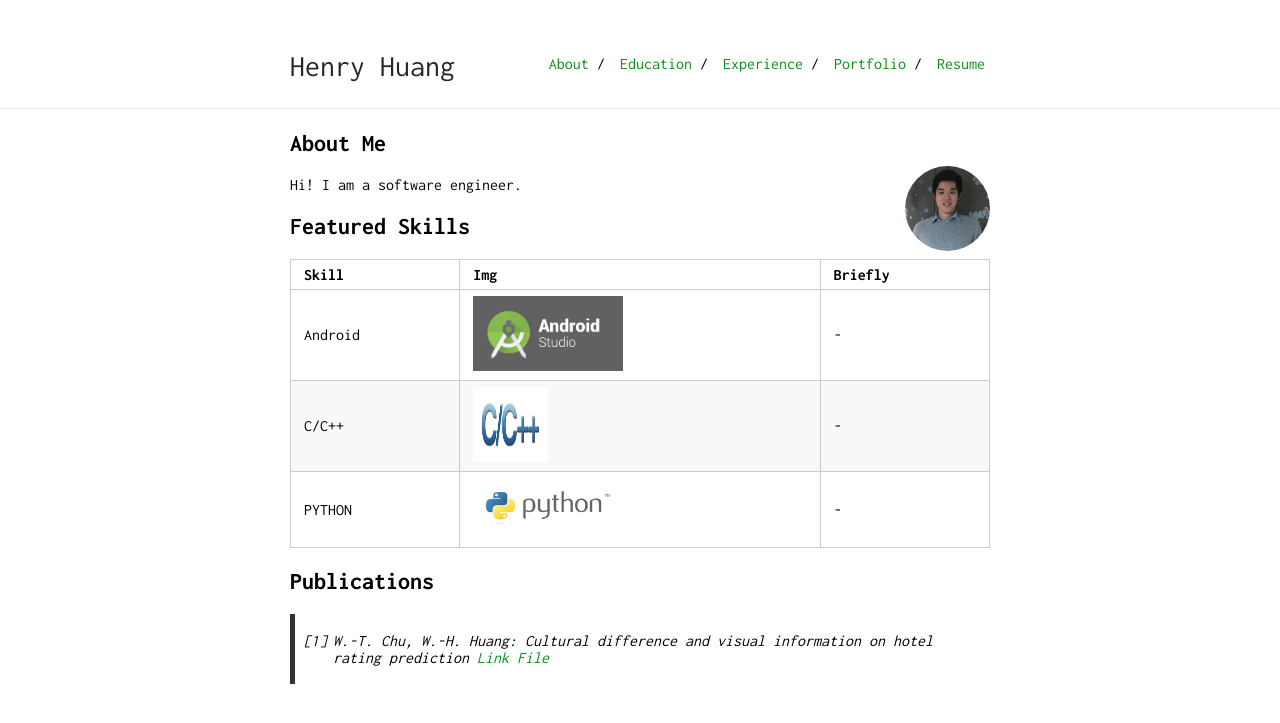
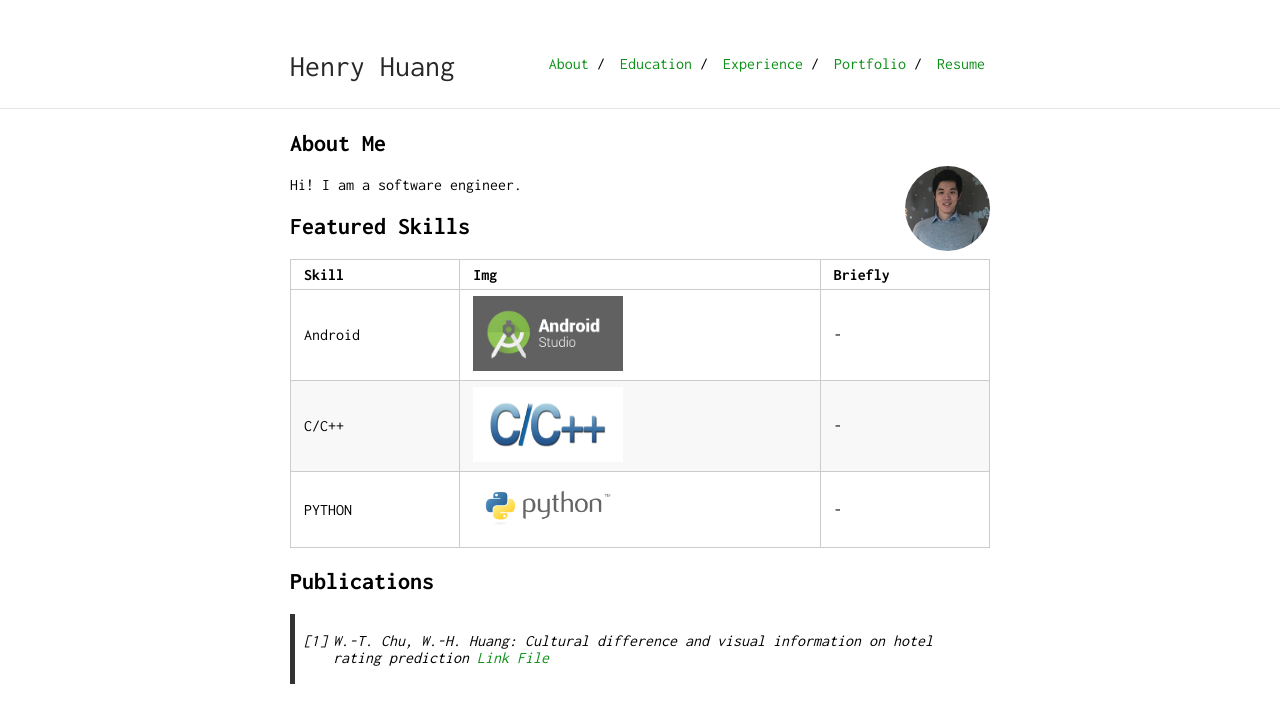
Before and after one commit to henry0726/henry0726.github.io, a Jekyll site: the page built from index.md, in a window 1280 px wide. Shown: the top 723 px of the page. Built offline with Jekyll 4.4.1, drawn with Linux system fonts in a browser that asks for light colours; our own code applies the rules of GitHub Pages for plain Markdown files.

Commit message:
Update index.md

```diff
--- a/index.md
+++ b/index.md
@@ -15,7 +15,7 @@ Hi! I am a software engineer.
 Skill | Img | Briefly
 -----|-------|--------
 Android | <img src="android-studio-logo.png" style="width:150px;height:75px;"/>  | -
-C/C++ | <img src="C and C++.jpg" style="width:75px;height:75px;"/>| -
+C/C++ | <img src="C and C++.jpg" style="width:150px;height:75px;"/>| -
 PYTHON | <img src="python-logo.png" style="width:150px;height:60px;"/> | -
 
 ## Publications
```
